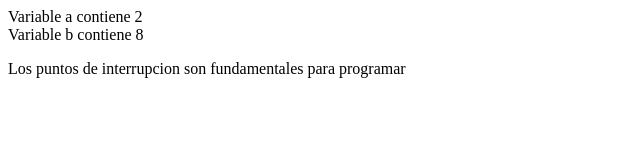
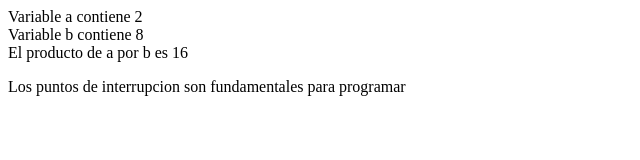
Before and after one commit to nachofa63/EjerciciosJavaScript, a plain HTML site: page Iniciacion/inicio5.html in a window 1280 px wide. Shown: the whole page, without its empty margins (0-640 px from the left). Drawn offline with Linux system fonts and the light colour scheme.

Commit message:
Ejercicio 5

```diff
--- a/Iniciacion/inicio5.html
+++ b/Iniciacion/inicio5.html
@@ -9,7 +9,7 @@
 
     document.write(`Variable a contiene ${a} <br> ` );
     document.write(`Variable b contiene ${b} <br> ` );
-    document.write(`El producto de a por b es ${result} `);
+    document.write(`El producto de a por b es ${resultado} `);
     </script>
     <p>Los puntos de interrupcion son fundamentales para programar</p>
 </body>
```
